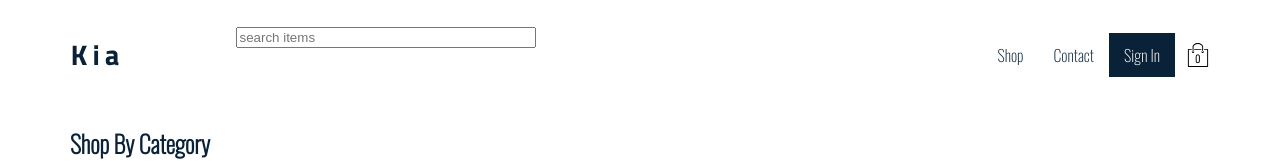
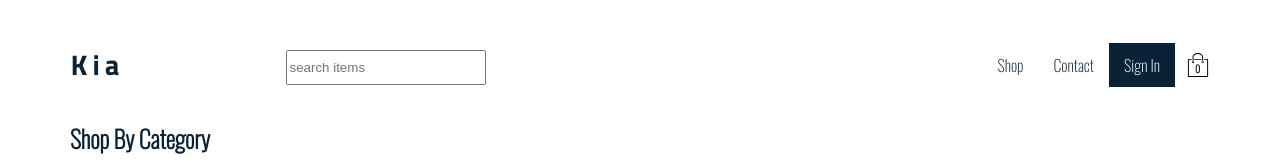
Before and after one commit to adenugbamichael/kia-clothing, a React (Create React App) app: page / in a window 1280 px wide. Shown: the top 161 px of the page. Built offline with nearby package versions, Linux system fonts and the light colour scheme; no server answers.

Commit message:
updating our application with reselect, replaced cart selectors with …

```diff
--- a/src/components/cart-dropdown/cart-dropdown.component.jsx
+++ b/src/components/cart-dropdown/cart-dropdown.component.jsx
@@ -2,7 +2,7 @@ import React from "react"
 import { connect } from "react-redux"
 import CustomButton from "../custom-button/custom-button.component"
 import CartItem from "../cart-item/cart-item.component"
-import { selectCartItems } from "../../redux/cart/cart.selector"
+import { selectCartItems } from "../../redux/cart/cart.selectors"
 
 import "./cart-dropdown.styles.scss"
 
--- a/src/components/cart-icon/cart-icon.component.jsx
+++ b/src/components/cart-icon/cart-icon.component.jsx
@@ -1,7 +1,7 @@
 import React from "react"
 import { connect } from "react-redux"
 import { toggleCartHidden } from "../../redux/cart/cart.actions"
-import { selectCartItemsCount } from "../../redux/cart/cart.selector"
+import { selectCartItemsCount } from "../../redux/cart/cart.selectors"
 import { ReactComponent as ShoppingIcon } from "../../assets/cart.svg"
 
 import "./cart-icon.styles.scss"
--- a/src/components/header/header.styles.scss
+++ b/src/components/header/header.styles.scss
@@ -3,7 +3,7 @@
   width: 100%;
   display: flex;
   justify-content: space-between;
-  margin-bottom: 25px;
+  margin: 10px 0px;
 
   .logo-container {
     // height: 100%;
--- a/src/components/searchbox/searchbox.styles.scss
+++ b/src/components/searchbox/searchbox.styles.scss
@@ -1,7 +1,9 @@
 .searchbox {
-  padding: 3px;
-
-  .search-input {
-    width: 300px;
-  }
+  padding: 20px 0;
+  text-align: start;
 }
+.search-input {
+  width: 200px;
+  height: 35px;
+  color: #0ccac4;
+}
```
Also changed, not shown: src/redux/cart/cart.selectors.js (renamed from src/redux/cart/cart.selector.js), src/redux/user/user.selectors.js (added).
